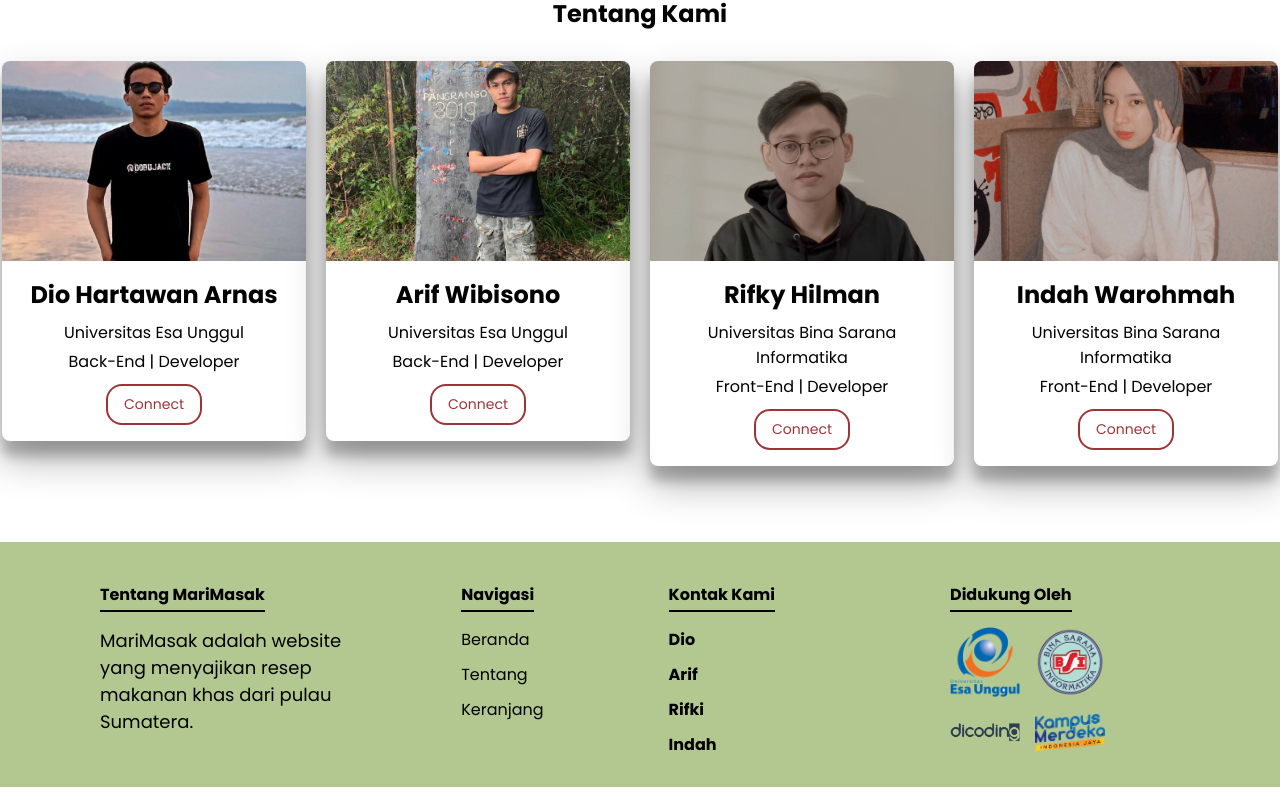
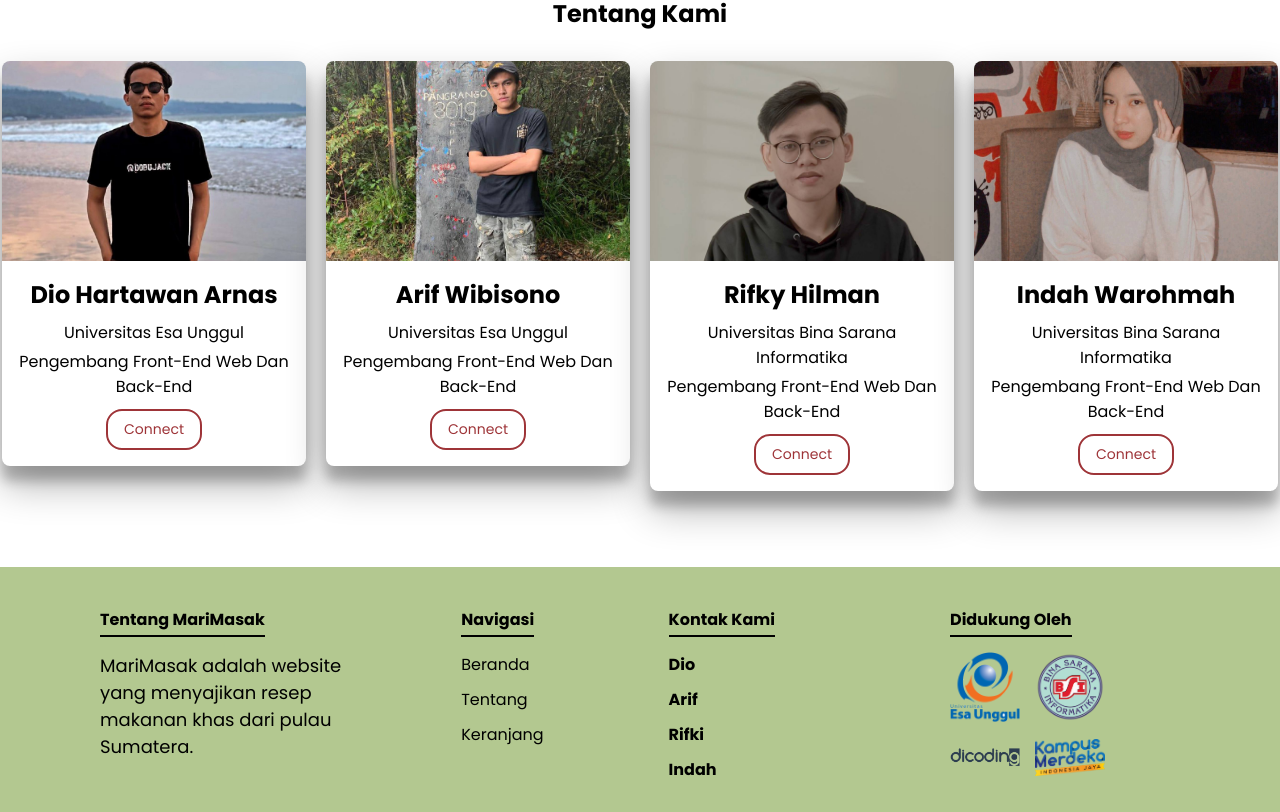
Before and after one commit to rifkyhilman/Marimasak-client, a React (Create React App) app: page /about in a window 1280 px wide. Shown: the part 711-1523 px from the top of the page. Before the commit the page ends 1498 px from the top, so only its background shows below. Built offline with nearby package versions, Linux system fonts and the light colour scheme.

Commit message:
Fix About Us

```diff
--- a/src/Pages/AboutUsPage.js
+++ b/src/Pages/AboutUsPage.js
@@ -40,7 +40,7 @@ const AboutUsPage = () => {
             <div className="container">
               <h2>Dio Hartawan Arnas</h2>
               <p className="title">Universitas Esa Unggul</p>
-              <p>Back-End | Developer</p>
+              <p>Pengembang Front-End Web Dan Back-End</p>
               <p>
                 <a href={dioGithubUrl} className="button">Connect</a>
               </p>
@@ -54,7 +54,7 @@ const AboutUsPage = () => {
             <div className="container">
               <h2>Arif Wibisono</h2>
               <p className="title">Universitas Esa Unggul</p>
-              <p>Back-End | Developer</p>
+              <p>Pengembang Front-End Web Dan Back-End</p>
               <p>
                 <a href={arifGithubUrl} className="button">Connect</a>
               </p>
@@ -68,7 +68,7 @@ const AboutUsPage = () => {
             <div className="container">
               <h2>Rifky Hilman</h2>
               <p className="title">Universitas Bina Sarana Informatika</p>
-              <p>Front-End | Developer</p>
+              <p>Pengembang Front-End Web Dan Back-End</p>
               <p>
                 <a href={rifkyGithubUrl} className="button">Connect</a>
               </p>
@@ -82,7 +82,7 @@ const AboutUsPage = () => {
             <div className="container">
               <h2>Indah Warohmah</h2>
               <p className="title">Universitas Bina Sarana Informatika</p>
-              <p>Front-End | Developer</p>
+              <p>Pengembang Front-End Web Dan Back-End</p>
               <p>
                 <a href={indahGithubUrl} className="button">Connect</a>
               </p>
```
